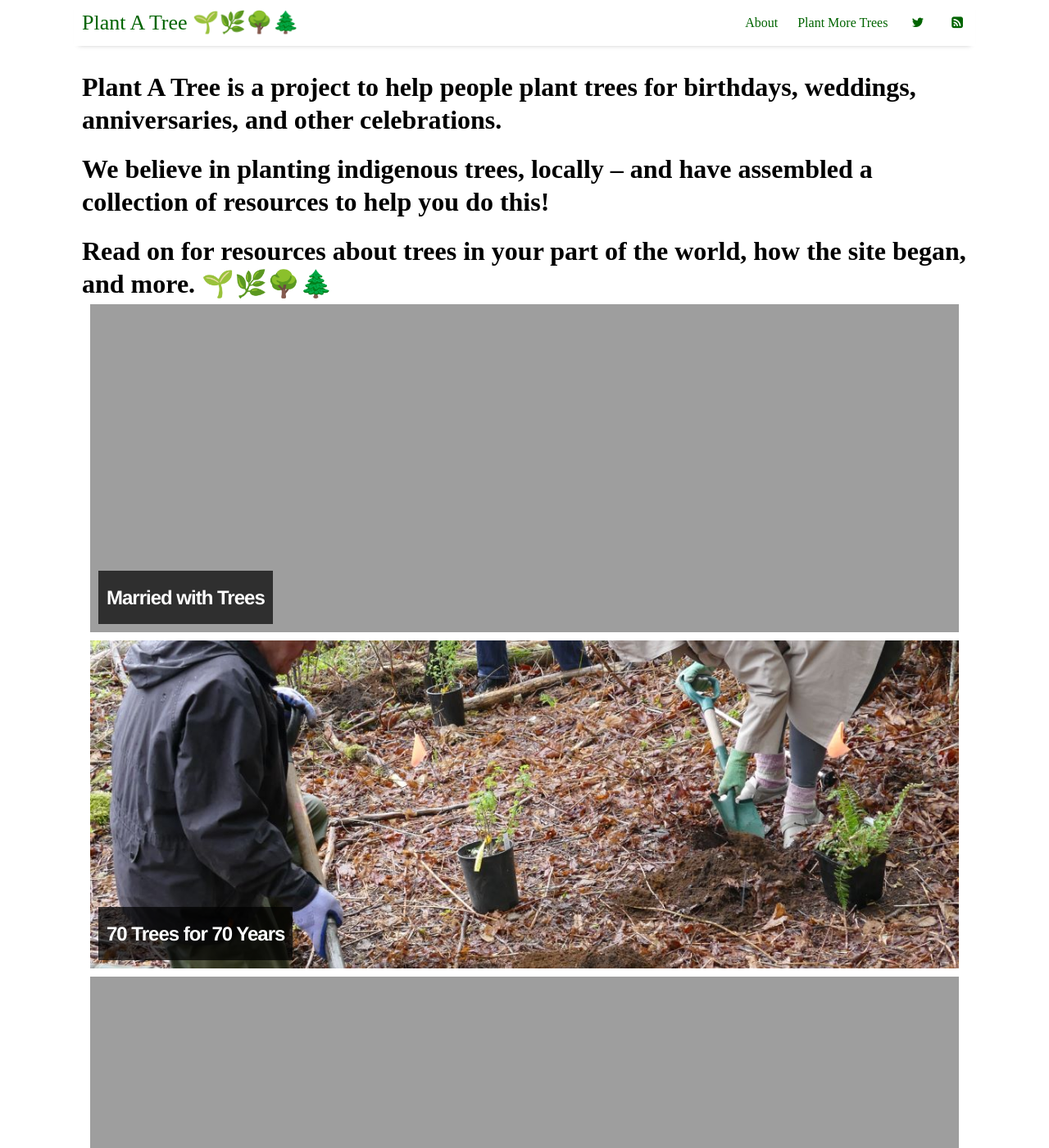
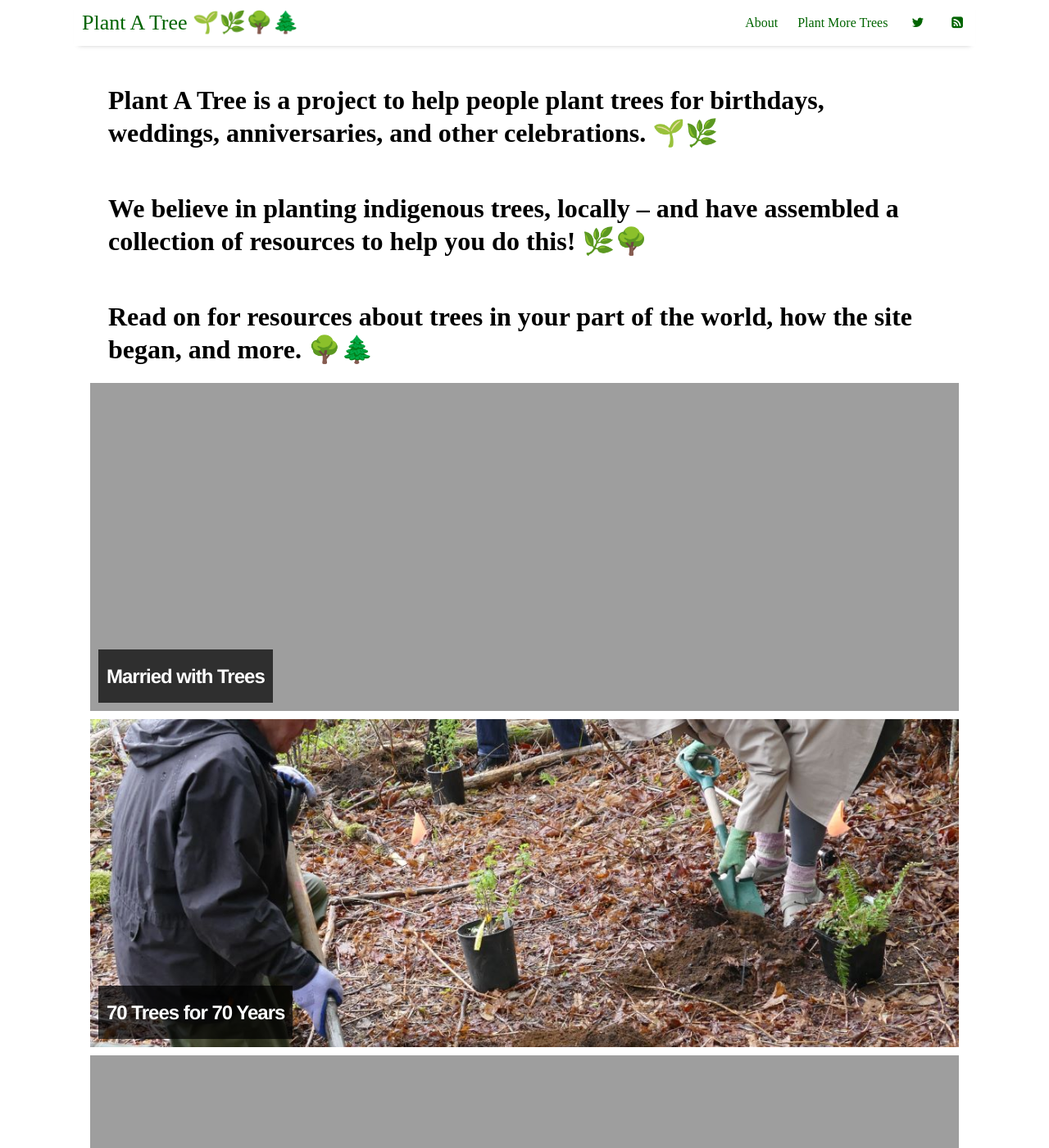
Before and after one commit to tkell/plant-a-tree, a Jekyll site: the page built from index.html, in a window 1280 px wide and 1400 px high. Shown: the whole window at 82% size. Built offline with Jekyll 4.4.1, drawn with Linux system fonts in a browser that asks for light colours; nearby versions of some CDN libraries; the list of posts is cut into pages by our own code.

Commit message:
Tweak css for header text

```diff
--- a/_layouts/home.html
+++ b/_layouts/home.html
@@ -2,14 +2,14 @@
 layout: default
 title: Home
 ---
-<h1>
-  Plant A Tree is a project to help people plant trees for birthdays, weddings, anniversaries, and other celebrations.
+<h1 class="home-header">
+  Plant A Tree is a project to help people plant trees for birthdays, weddings, anniversaries, and other celebrations. 🌱🌿
 </h1>
-<h1>
-  We believe in planting indigenous trees, locally – and have assembled a collection of resources to help you do this!
+<h1 class="home-header">
+  We believe in planting indigenous trees, locally – and have assembled a collection of resources to help you do this! 🌿🌳
 </h1>
-<h1>
-  Read on for resources about trees in your part of the world, how the site began, and more. 🌱🌿🌳🌲
+<h1 class="home-header">
+  Read on for resources about trees in your part of the world, how the site began, and more. 🌳🌲
 </h1>
 
 
--- a/assets/css/syntax.css
+++ b/assets/css/syntax.css
@@ -1,3 +1,4 @@
+.home-header {padding: 16px 32px;}
 .highlight .hll { background-color: #ffc; }
 .highlight .c { color: #999; } /* Comment */
 .highlight .err { color: #a00; background-color: #faa } /* Error */
```
Also changed, not shown: 4 other files.
